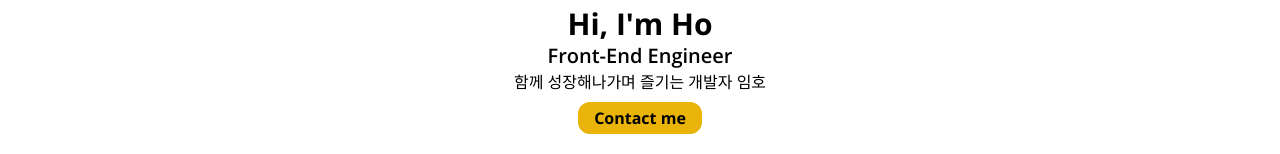
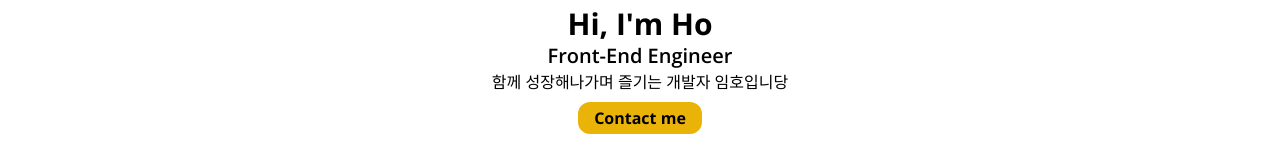
Before and after one commit to limhoooo/nextjs-blog, a Next.js app: page / in a window 1280 px wide. Shown: the part 320-474 px from the top of the page. Built offline with nearby package versions, Linux system fonts and the light colour scheme.

Commit message:
test push

```diff
--- a/src/components/Hero.tsx
+++ b/src/components/Hero.tsx
@@ -15,7 +15,7 @@ const Hero = () => {
       />
       <h2 className="text-3xl font-bold mt-2">{"Hi, I'm Ho"}</h2>
       <h3 className="text-xl font-semibold">{"Front-End Engineer"}</h3>
-      <p>함께 성장해나가며 즐기는 개발자 임호</p>
+      <p>함께 성장해나가며 즐기는 개발자 임호입니당</p>
       <Link href="/contact">
         <button className="bg-yellow-500 font-bold rounded-xl py-1 px-4 mt-2">
           Contact me
```
